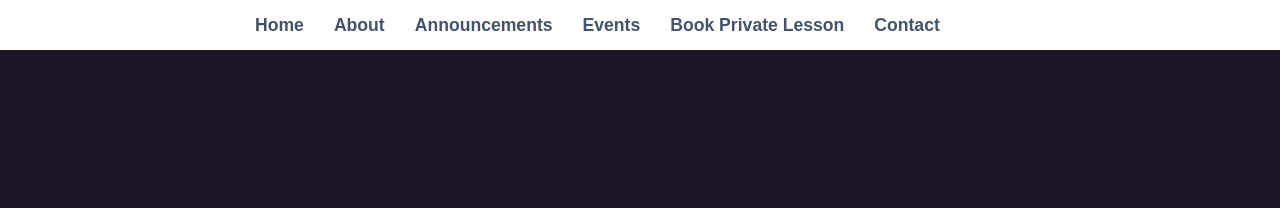
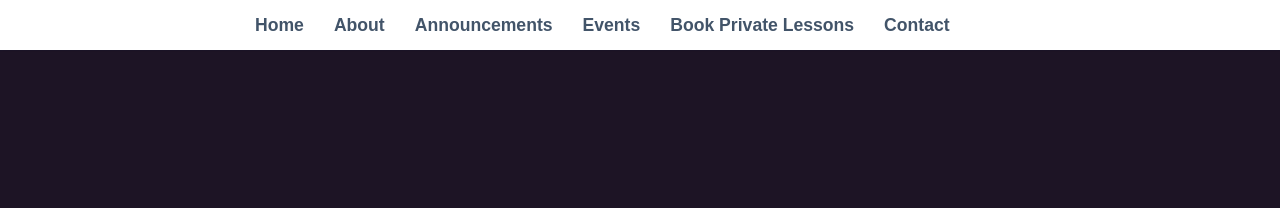
Before and after one commit to originaldogmeat/aquacise-new, a Jekyll site: the page built from index.html, in a window 1280 px wide. Shown: the top 208 px of the page. Built offline with Jekyll 4.4.1, drawn with Linux system fonts in a browser that asks for light colours; some web fonts are replaced.

Commit message:
Nav: Book Private Lessons label

```diff
--- a/_includes/header.html
+++ b/_includes/header.html
@@ -12,7 +12,7 @@
 				</li>
 				<li><a href="{{ "/announcements/" | prepend: site.baseurl }}">Announcements</a></li>
 				<li><a href="{{ "/events/" | prepend: site.baseurl }}">Events</a></li>
-				<li><a href="{{ "/book-private-lesson/" | prepend: site.baseurl }}">Book Private Lesson</a></li>
+				<li><a href="{{ "/book-private-lesson/" | prepend: site.baseurl }}">Book Private Lessons</a></li>
 				<li><a href="{{ "/contact/" | prepend: site.baseurl }}">Contact</a></li>
 			</ul>
 		</nav>
--- a/scripts/sync_team_events.py
+++ b/scripts/sync_team_events.py
@@ -244,7 +244,7 @@ def render_static_events_html(repo_root: str, data: dict[str, Any]) -> None:
 \t\t\t\t</li>
 \t\t\t\t<li><a href="/announcements/">Announcements</a></li>
 \t\t\t\t<li><a href="/events/">Events</a></li>
-\t\t\t\t<li><a href="/book-private-lesson/">Book Private Lesson</a></li>
+\t\t\t\t<li><a href="/book-private-lesson/">Book Private Lessons</a></li>
 \t\t\t\t<li><a href="/contact/">Contact</a></li>
 \t\t\t</ul>
 \t\t</nav>
```
Also changed, not shown: _pages/06_book_private_lesson.md (+1 -1 lines).
